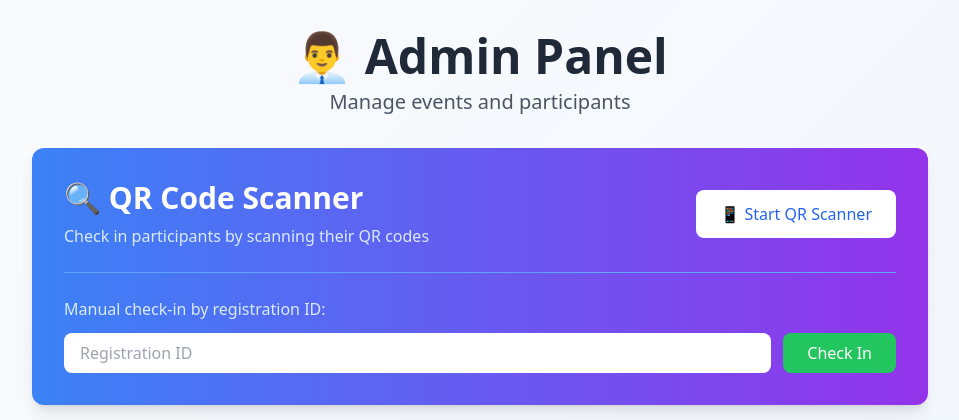
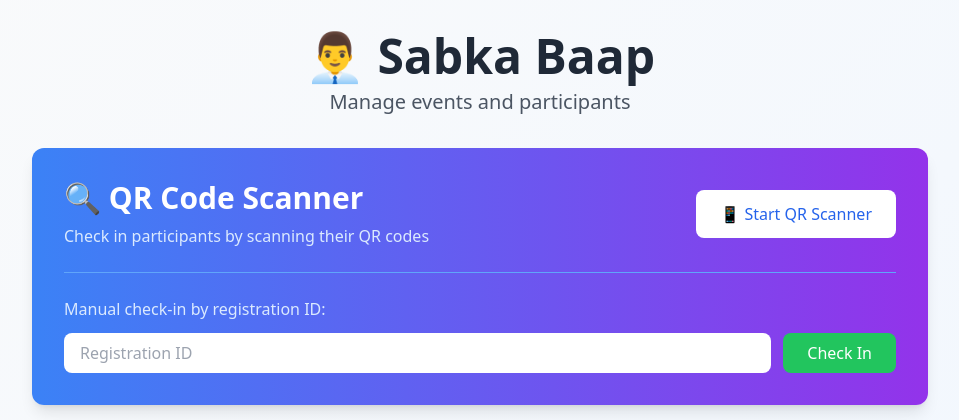
Before and after one commit to amansingh983959/bhaiya, a Flask app: page /admin in a window 1280 px wide. Shown: the top 420 px of the page, without its empty margins (160-1119 px from the left). Run offline with Flask 3, Linux system fonts and the light colour scheme; the visitor is signed in with stand-in values (Sample User, id 1); data that the repository does not hold is empty; some libraries are stand-ins or nearby versions.

Commit message:
Updated project

```diff
--- a/templates/admin.html
+++ b/templates/admin.html
@@ -10,7 +10,7 @@
     <div class="container mx-auto px-4 py-8">
         <!-- Header -->
         <div class="text-center mb-8">
-            <h1 class="text-5xl font-bold text-gray-800 mb-2">👨‍💼 Admin Panel</h1>
+            <h1 class="text-5xl font-bold text-gray-800 mb-2">👨‍💼 Sabka Baap</h1>
             <p class="text-xl text-gray-600">Manage events and participants</p>
         </div>
 
```
Also changed, not shown: 1 other file.
